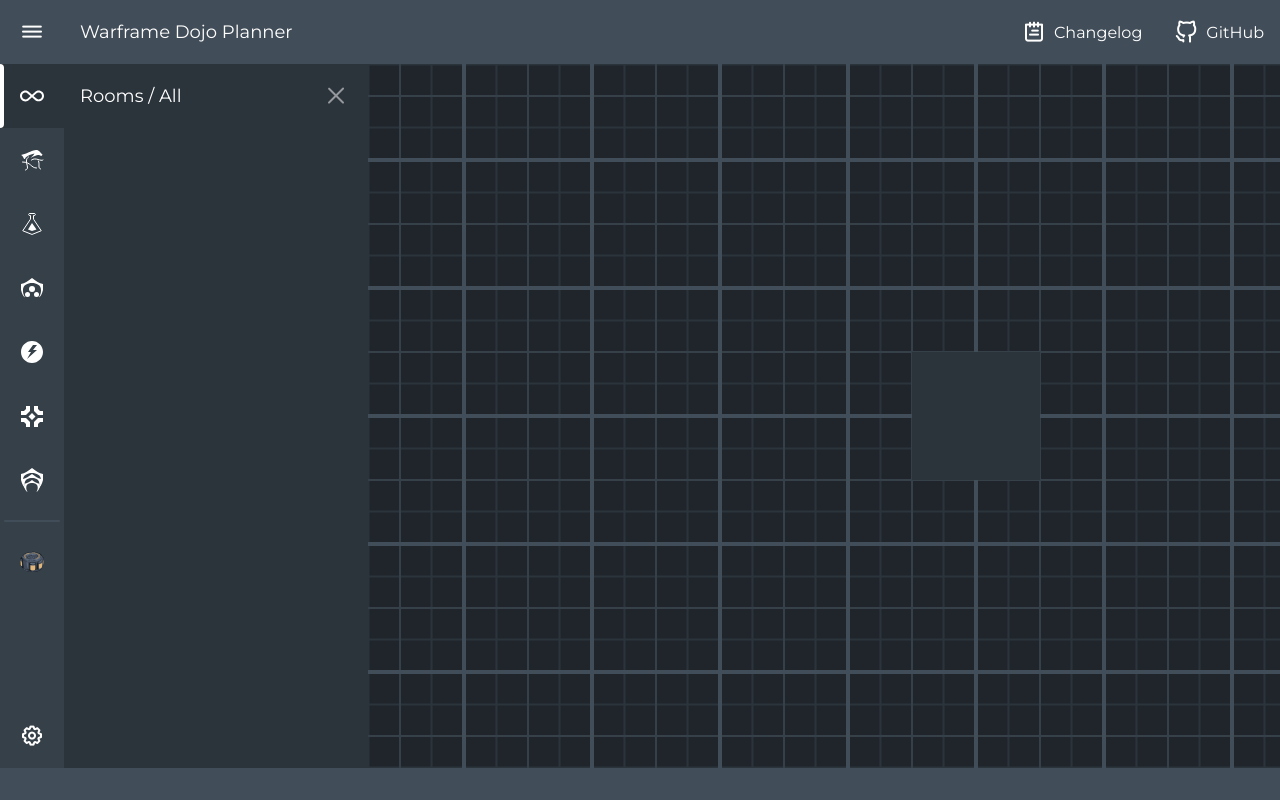
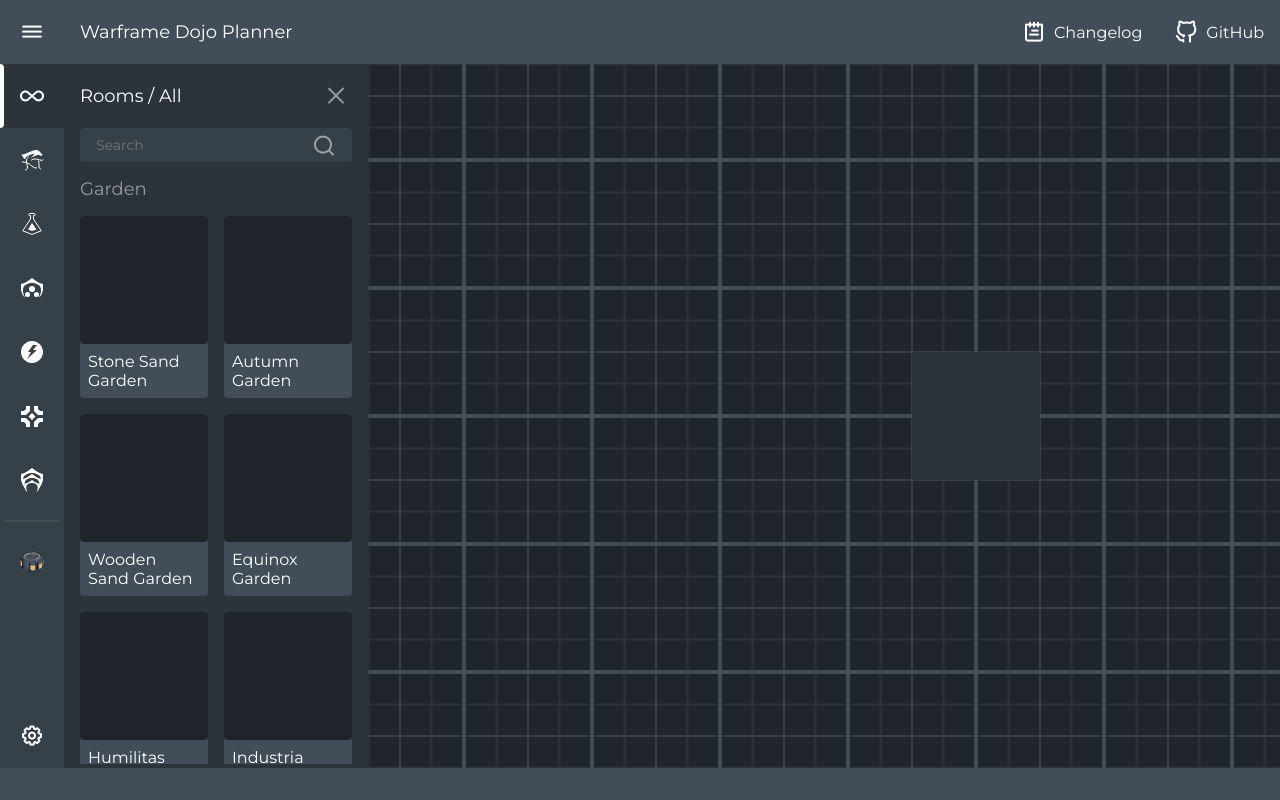
Before and after one commit to JessicaSkye/dojo-planner, a Vue app: page /d/1 in a window 1280 px wide. Both pictures are taken after a click on the element 32 px from the left and 96 px from the top of the page. Built offline with nearby package versions, Linux system fonts and the light colour scheme.

Commit message:
feat(Drawer): render list of rooms
Renders a list of rooms in the drawer, depending on which drawer is active

```diff
--- a/src/components/Drawer/Rooms.vue
+++ b/src/components/Drawer/Rooms.vue
@@ -1,17 +1,120 @@
 <template>
-<div class="rooms-drawer">
+<div class="rooms-drawer sub-drawer">
+  <SearchBar v-model="search" />
 
+  <!-- ALL -->
+  <div v-if="sub === 'all'" class="tiles">
+    <div
+      v-for="(c, ckey) in rooms(sub)"
+      :key="ckey"
+      class="category"
+    >
+      <p class="title">{{ ckey }}</p>
+      <div class="room-grid">
+        <div
+          v-for="(r, rkey) in c"
+          :key="rkey"
+          class="room-tile"
+        >
+          <div class="tile">
+            <div class="preview"></div>
+            <div class="title">{{ rkey.replace(/_/g, ' ') }}</div>
+          </div>
+        </div>
+      </div>
+    </div>
+  </div>
+
+  <!-- SPECIFIC CATEGORY -->
+  <div v-if="sub !== 'all'" class="tiles -padding">
+    <div class="room-grid">
+      <div
+        v-for="(r, rkey) in rooms(sub)"
+        :key="rkey"
+        class="room-tile"
+      >
+        <div class="tile">
+          <div class="preview"></div>
+          <div class="title">{{ rkey.replace(/_/g, ' ') }}</div>
+        </div>
+      </div>
+    </div>
+  </div>
 </div>
 </template>
 
 <script>
+import { mapGetters } from 'vuex'
+
+import SearchBar from '@/components/SearchBar.vue'
+
 export default {
-  name: 'RoomsDrawer'
+  name: 'RoomsDrawer',
+  components: { SearchBar },
+  props: {
+    sub: {
+      type: String,
+      default: null
+    }
+  },
+  data () {
+    return {
+      search: ''
+    }
+  },
+  computed: { ...mapGetters(['rooms']) }
 }
 </script>
 
 <style lang="scss">
 .rooms-drawer {
+  .tiles {
+    height: calc(100vh - 214px);
+    overflow-y: auto;
+    @include scrollbar();
+  margin: 16px 0;
+  }
 
+  .category {
+    > .title {
+      padding: 0 16px;
+      text-transform: capitalize;
+      font-size: 18px;
+      color: rgba(white, 0.5);
+      margin: 0 0 16px 0;
+    }
+  }
+
+  .room-grid {
+    padding: 0 16px;
+    margin-bottom: 16px;
+
+    display: grid;
+    grid-template-columns: repeat(2, 128px);
+    grid-gap: 16px;
+
+    .tile {
+      width: 128px;
+      height: 100%;
+      background: $bg-4;
+      border-radius: 4px;
+
+      cursor: grab;
+      transition: 0.15s ease;
+      &:hover { box-shadow: 0 0 0 4px $bg-3; }
+
+      > .preview {
+        width: 128px;
+        height: 128px;
+        background: $bg-1;
+        border-radius: 4px;
+      }
+
+      > .title {
+        text-transform: capitalize;
+        padding: 8px;
+      }
+    }
+  }
 }
 </style>
--- /dev/null
+++ b/src/components/SearchBar.vue
@@ -0,0 +1,57 @@
+<template>
+<div class="search-bar">
+  <input
+    type="text"
+    :value="value"
+    placeholder="Search"
+    @input="$emit('input', $event.target.value)"
+  >
+  <Icon icon="search" />
+</div>
+</template>
+
+<script>
+import Icon from '@/components/Icon.vue'
+
+export default {
+  name: 'SearchBar',
+  components: { Icon },
+  props: {
+    value: {
+      type: String,
+      default: null
+    }
+  }
+}
+</script>
+
+<style lang="scss">
+.search-bar {
+  padding: 0 16px;
+  position: relative;
+
+  > input {
+    width: 100%;
+    padding: 8px 16px;
+    background: $bg-3;
+    border: none;
+    border-radius: 4px;
+    color: white;
+    box-sizing: border-box;
+    font-size: 14px;
+    transition: 0.15s ease;
+
+    &:focus {
+      outline: none;
+      box-shadow: 0 0 0 4px $bg-4;
+    }
+  }
+
+  > .uil {
+    position: absolute;
+    top: 6px;
+    right: 32px;
+    opacity: 0.5;
+  }
+}
+</style>
--- a/src/components/Sidebar.vue
+++ b/src/components/Sidebar.vue
@@ -10,7 +10,7 @@
       @click.native="$store.dispatch('commitActiveDrawer', { core: 'rooms', sub: 'all' })"
     />
     <IconButton
-      v-for="category in Object.keys(rooms)"
+      v-for="category in Object.keys(rooms())"
       :key="category"
       :icon="category"
       :class="{
--- a/src/store/index.js
+++ b/src/store/index.js
@@ -11,8 +11,9 @@
     rooms: Rooms
   },
   getters: {
-    rooms: state => {
-      return state.rooms
+    rooms: (state) => (category) => {
+      if (!category || category === 'all') return state.rooms
+      else return state.rooms[category]
     }
   },
   mutations: {
--- a/src/styles/mixins.scss
+++ b/src/styles/mixins.scss
@@ -3,3 +3,20 @@
 @mixin noselect() {
     user-select: none;
 }
+
+// ----------------------------------------------
+// SCROLLBAR ------------------------------------
+@mixin scrollbar() {
+  &::-webkit-scrollbar {
+      width: 4px;
+      background: transparent;
+  }
+  &::-webkit-scrollbar-thumb {
+      background: $bg-4;
+      transition: background 0.1s ease;
+      border-radius: 4px 0 0 4px;
+  }
+  &:hover::-webkit-scrollbar-thumb {
+      background: lighten($bg-4,25%);
+  }
+}
```
